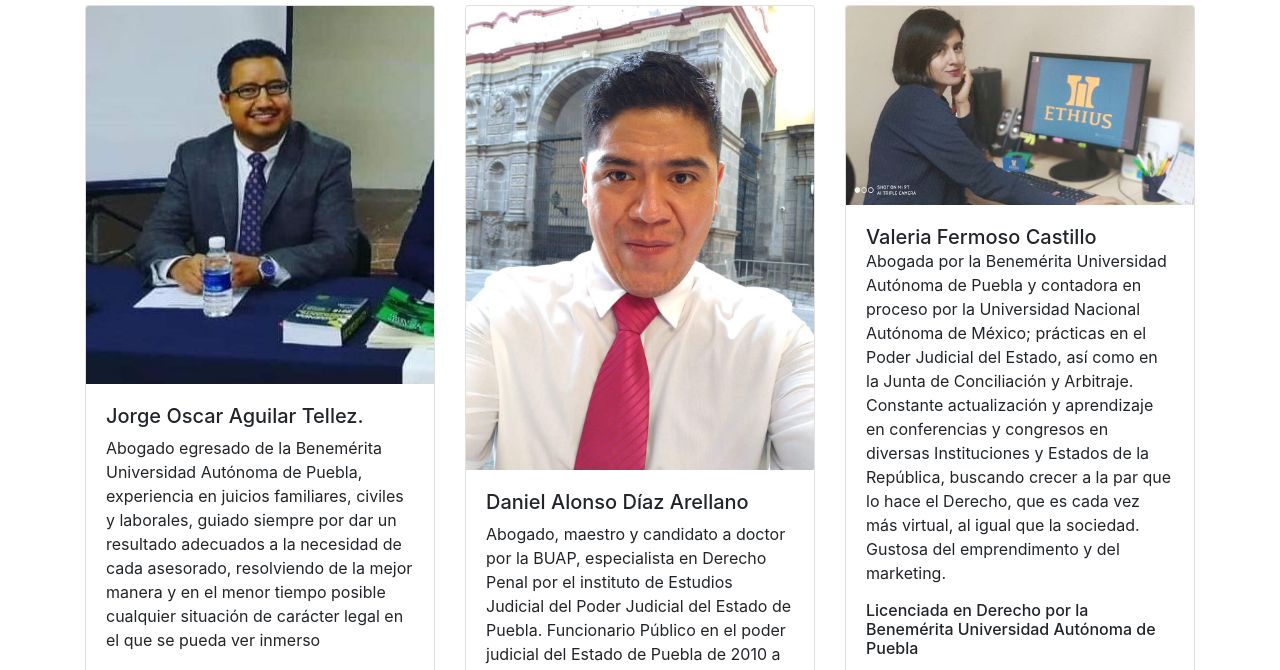
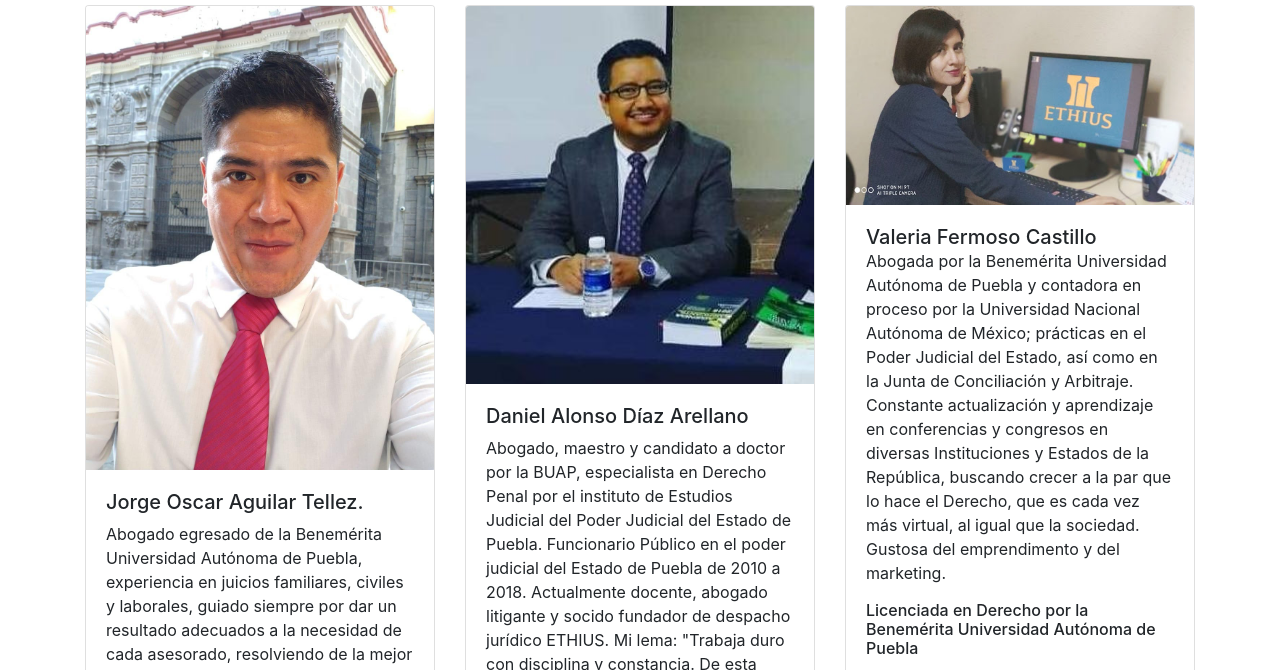
Before and after one commit to Hermestech/Despacho, a plain HTML site: page index.html in a window 1280 px wide. Shown: the part 649-1319 px from the top of the page. Drawn offline with nearby package versions, Linux system fonts and the light colour scheme.

```diff
--- a/index.html
+++ b/index.html
@@ -100,7 +100,7 @@
     <div class="row">
       <div class="col-md-4 lg-4 s-12 mb-4">
         <div class="card">
-          <img class="card-img-top" src="assets/speakers/abogado1.jpg"Card image cap">
+          <img class="card-img-top" src="assets/speakers/abogado2.jpg"Card image cap">
           <div class="card-body">
             <!-- <div class="badges">
               <span class="badge badge-warning">JavaScript</span>
@@ -115,7 +115,7 @@
 
       <div class="col-md-4 lg-4 s-12 mb-4">
         <div class="card">
-          <img class="card-img-top" src="assets/speakers/abogado2.jpg" alt="Card image cap">
+          <img class="card-img-top" src="assets/speakers/abogado1.jpg" alt="Card image cap">
           <div class="card-body">
             <!-- <div class="badges">
               <span class="badge badge-warning">JavaScript</span>
```
